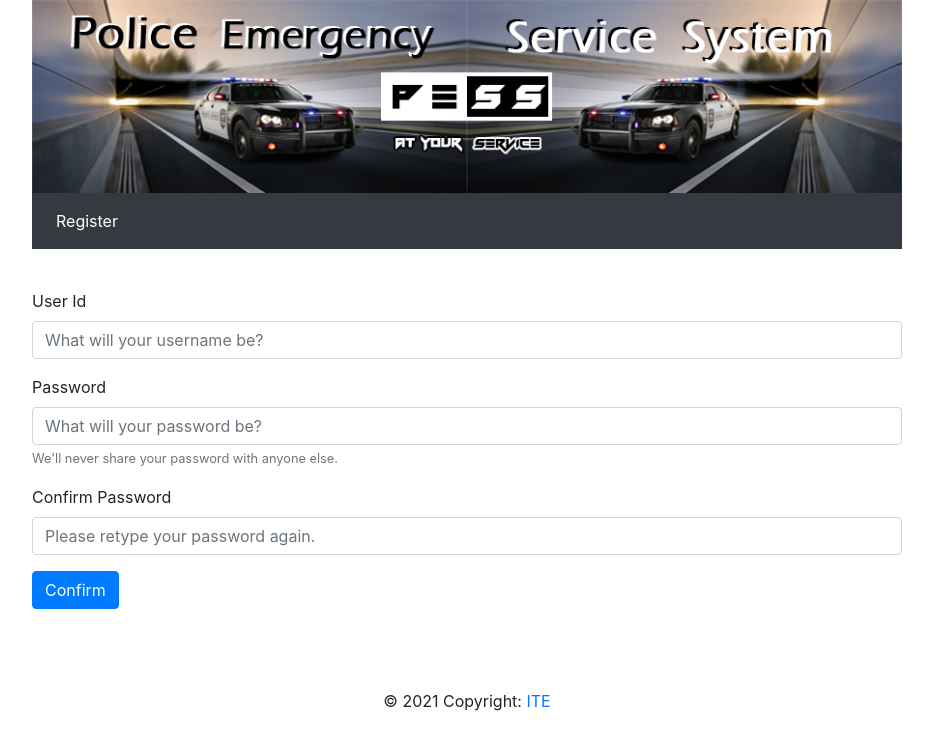
After one commit to AbdurRauf123/18_abdurrauf_pess, a PHP site: page /register.php in a window 1280 px wide. The commit adds this page. Shown: the top 750 px of the page, without its empty margins (173-1106 px from the left). Run offline with PHP 8.4, Linux system fonts and the light colour scheme.

Commit message:
Added Register

```diff
--- a/header.php
+++ b/header.php
@@ -36,6 +36,8 @@
 					if($has_Session_DisplayName == true) {
 						$session_DisplayName = $_SESSION["SESS_DISPLAYNAME"];
 						echo "Welcome <strong>" . $session_DisplayName . "!</strong> [<a href='logout.php'>Logout</a>]";
+					} else {
+					 	header("location: login.php");
 					}
 				}
 		   ?>
--- a/login.php
+++ b/login.php
@@ -32,6 +32,10 @@
 		}
 	}
 	$conn->close();
+
+	if(isset($_POST["btnRegister"])) {
+		header("location: register.php");
+	}
 ?>
 <!doctype html>
 <html>
@@ -79,6 +83,8 @@
 
 	  <input type="submit" name="btnSubmit" value="Login" class="btn btn-primary">
 
+	  <input type="submit" name="btnRegister" value="Register" class="btn btn-danger">
+
 	</form>
 	<?php
 		include "footer.php";
--- /dev/null
+++ b/register.php
@@ -0,0 +1,69 @@
+<?php
+	session_start();
+
+	require_once "db.php";
+	$conn = new mysqli(DB_SERVER,DB_USER,DB_PASSWORD,DB_DATABASE);
+	$isConfirmButtonClicked = isset($_POST["btnConfirm"]);
+	if($isConfirmButtonClicked == true) {
+		$userid = $_POST["reguserid"];
+		$password = $_POST["regpassword"];
+		$confirmpass = $_POST["confirmpass"];
+		if($password == $confirmpass) {
+			$sql = "INSERT INTO `login`(`user_id`, `password_id`) VALUES ('" . $userid . "','" . $confirmpass . "')";
+			$result = $conn->query($sql);
+			header("location: login.php");
+		}
+	}$conn->close();
+?>
+<!doctype html>
+<html>
+<head>
+<meta charset="utf-8">
+<title>Register</title>
+<link rel="stylesheet" href="css/bootstrap-4.4.1.css">
+</head>
+
+<body>
+<div class="container" style="width: 900px">
+	<header> <img src="images/Header.jpg" class="img-fluid" alt="PESS">
+
+		<nav class="navbar navbar-expand-lg navbar-dark bg-dark">
+
+		  <button class="navbar-toggler" type="button" data-toggle="collapse" data-target="#navbarSupportedContent1" aria-controls="navbarSupportedContent1" aria-expanded="false" aria-label="Toggle navigation"> <span class="navbar-toggler-icon"></span> </button>
+
+		  <div class="collapse navbar-collapse" id="navbarSupportedContent1">
+			<ul class="navbar-nav mr-auto">
+
+			  <li class="nav-item active"> <a class="nav-link" href="login.php">Register <span class="sr-only">(current)</span></a> </li>
+
+			</ul>
+		  </div>
+		</nav>
+	 </header>
+
+	<form action="<?php echo htmlentities($_SERVER["PHP_SELF"])?>" method="post" class="mt-4 py-3">
+
+	  <div class="form-group">
+		<label for="username">User Id</label>
+		<input type="text" class="form-control" placeholder="What will your username be?" name="reguserid">
+	  </div>
+
+	  <div class="form-group">
+		<label for="userpassword">Password</label>
+		<input type="password" class="form-control" placeholder="What will your password be?" name="regpassword">
+		<small class="form-text text-muted">We'll never share your password with anyone else.</small>
+	  </div>
+
+	  <div class="form-group">
+		<label for="userpassword">Confirm Password</label>
+		<input type="password" class="form-control" placeholder="Please retype your password again." name="confirmpass">
+	  </div>
+
+	  <input type="submit" name="btnConfirm" value="Confirm" class="btn btn-primary">
+
+	</form>
+	<?php
+		include "footer.php";
+	?>
+</body>
+</html>
```
